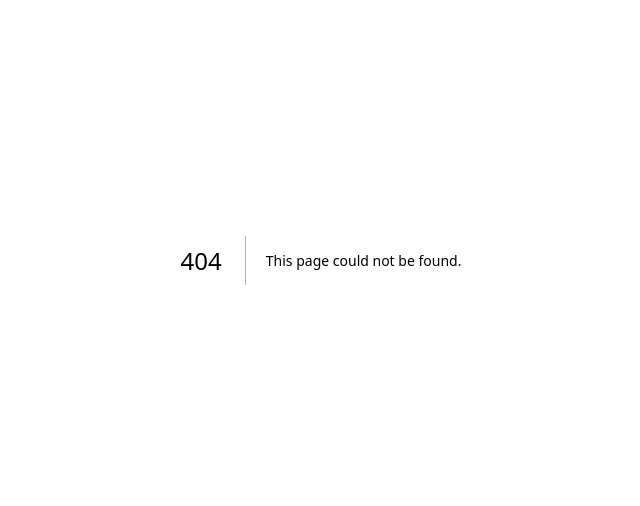
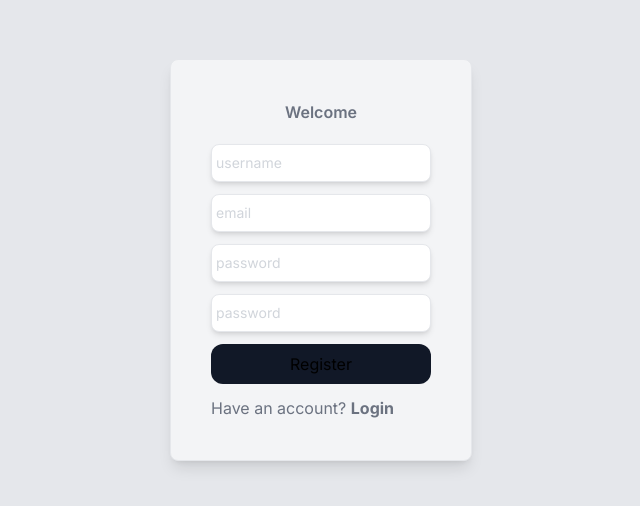
Before and after one commit to kezdetphia/sunnysidedown, a Next.js app: page /register in a window 1280 px wide. Before the commit this address had no page. Shown: the part 140-646 px from the top of the page, without its empty margins (319-959 px from the left). Built offline with nearby package versions, Linux system fonts and the light colour scheme.

Commit message:
register form UI

```diff
--- a/app/(auth)/layout.js
+++ b/app/(auth)/layout.js
@@ -2,7 +2,7 @@ import React from "react";
 
 export default function AuthLayout({ children }) {
   return (
-    <div className="bg-pink-300 h-screen flex items-center justify-center">
+    <div className="bg-gray-200 h-screen flex items-center justify-center">
       {children}
     </div>
   );
--- /dev/null
+++ b/app/(auth)/register/page.jsx
@@ -0,0 +1,10 @@
+import RegisterForm from "@/components/auth/registerForm";
+
+
+export default function RegisterPage() {
+  return (
+    <div>
+      <RegisterForm />
+    </div>
+  );
+}
--- a/app/page.js
+++ b/app/page.js
@@ -15,7 +15,8 @@ export default async function Home() {
         width={100}
         height={100}
       />
-      <h1>{session?.user.isAdmin}</h1>
+      <h1>{session?.user.isAdmin ? "admin" : "no"}</h1>
+      <h1>{session?.user.id}</h1>
     </div>
   );
 }
--- /dev/null
+++ b/components/auth/registerForm.jsx
@@ -0,0 +1,42 @@
+import Link from "next/link";
+
+export default function RegisterForm() {
+  return (
+    <div className="py-10 px-10 bg-gray-100 rounded-lg border shadow-lg flex flex-col justify-center items-center space-y-5">
+      <h3 className="text-gray-500 font-semibold">Welcome</h3>
+
+      <form className="flex flex-col space-y-3 ">
+        <input
+          className="px-1 py-2 rounded-lg border  border-gray-200 shadow-md placeholder-gray-300 text-sm text-gray-700  "
+          type="text"
+          name="username"
+          placeholder="username"
+        />
+        <input
+          className="px-1 py-2 rounded-lg border  border-gray-200 shadow-md placeholder-gray-300 text-sm text-gray-700 "
+          type="email"
+          name="email"
+          placeholder="email"
+        />
+        <input
+          className="px-1 py-2 rounded-lg border  border-gray-200 shadow-md placeholder-gray-300 text-sm text-gray-700 "
+          type="password"
+          name="password"
+          placeholder="password"
+        />
+        <input
+          className="px-1 py-2 rounded-lg border  border-gray-200 shadow-md placeholder-gray-300 text-sm text-gray-700 "
+          type="password"
+          name="passwordRepeat"
+          placeholder="password"
+        />
+        <button className="bg-gray-900 rounded-xl py-2 hover:bg-black cursos-pointer">
+          Register
+        </button>
+        <Link href="/login" className="text-gray-500 ">
+          Have an account? <b>Login</b>
+        </Link>
+      </form>
+    </div>
+  );
+}
--- a/lib/auth.js
+++ b/lib/auth.js
@@ -69,8 +69,8 @@ export const {
       console.log("token in callback sessuin -start :", token);
       console.log("session in callback sessuin -start  :", session);
 
-      session.isAdmin = token.isAdmin;
-      session.id = token.id;
+      session.user.isAdmin = token.isAdmin;
+      session.user.id = token.id;
       console.log("token in callback sessuin -end :", token);
       console.log("session in callback sessuin -end:", session);
       return session;
```
